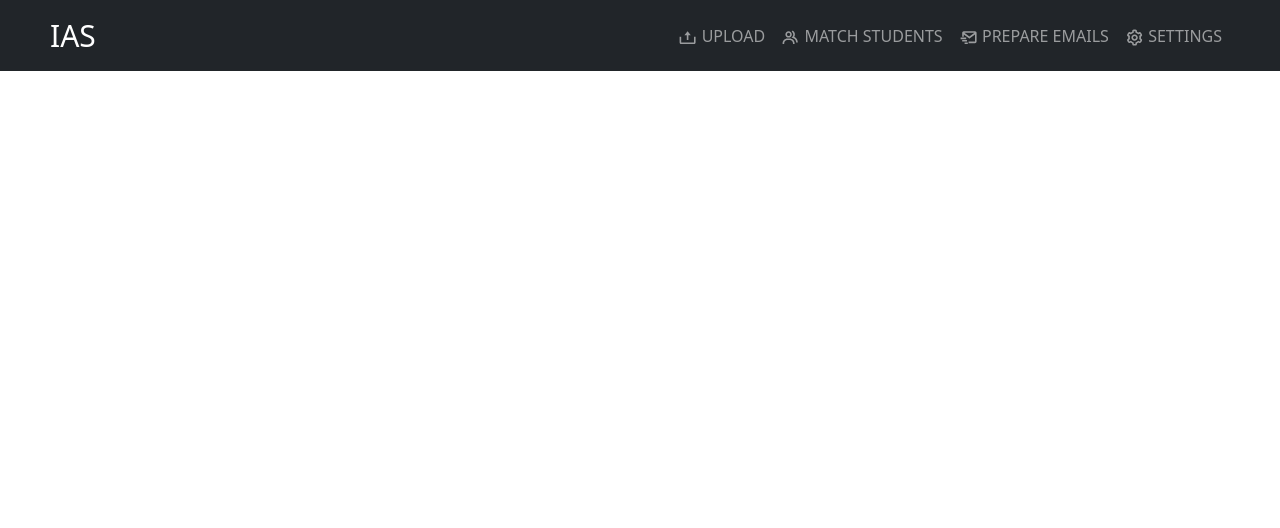
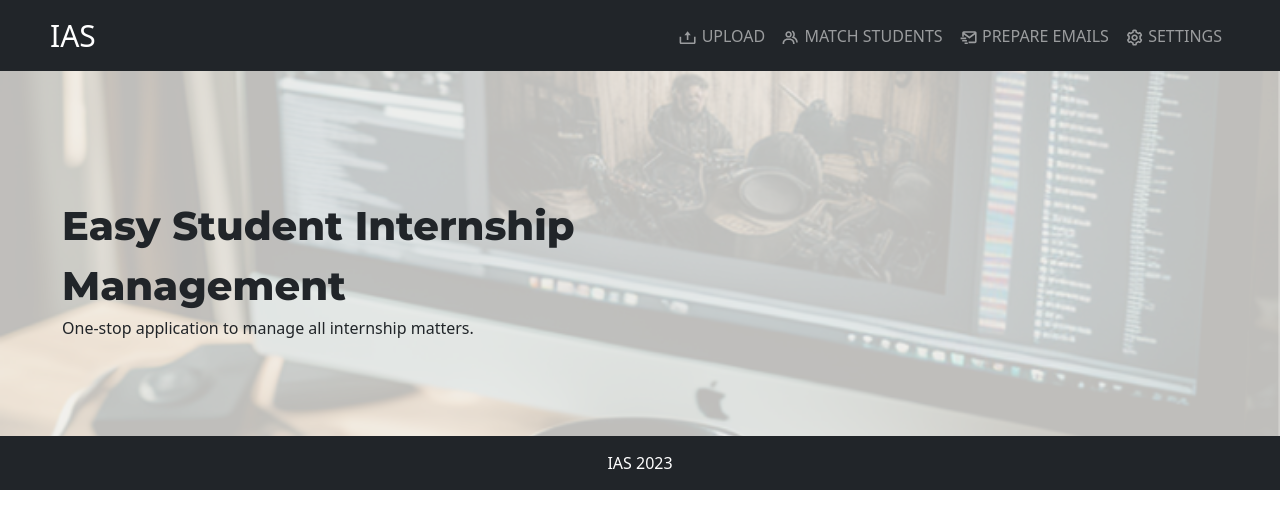
Before and after one commit to devops-assignment1-team1/ias, a React (Create React App) app in the folder frontend/: page /Main in a window 1280 px wide. Shown: the top 528 px of the page. Built offline with nearby package versions, Linux system fonts and the light colour scheme.

Commit message:
Add title component

```diff
--- /dev/null
+++ b/frontend/src/components/Main/Main.css
@@ -0,0 +1,22 @@
+.bg{
+    position: relative;
+}
+
+.bg:before{
+    content: ' ';
+    display: block;
+    position: absolute;
+    left: 0;
+    top: 0;
+    width: 100%;
+    height: 100%;
+    opacity: 0.2;
+    background-image: url("../../../public/Background.PNG");
+    background-repeat: no-repeat;
+    background-position: 50% 0;
+    background-size: cover;
+}
+
+.content{
+    position: relative;
+}
--- /dev/null
+++ b/frontend/src/components/Title/Title.css
@@ -0,0 +1,8 @@
+/* Add style for title */
+#title{
+    font-family: var(--secondary-font);
+    padding: 16px;
+    padding-bottom: 0;
+    padding-left:0;
+    font-size: 40px;
+}
--- /dev/null
+++ b/frontend/src/components/Title/Title.js
@@ -0,0 +1,12 @@
+import React from 'react';
+
+// Import style
+import "./Title.css";
+
+export const Title = ({children}) => {
+    return(
+        <div id="title" data-testid="title">
+            {children}
+        </div>
+    );
+}
--- a/frontend/src/pages/Main.js
+++ b/frontend/src/pages/Main.js
@@ -1,8 +1,20 @@
 import React from 'react'
+
+// Import components
+import { Title } from '../components/Title/Title'
+import "../components/Main/Main.css"
 
 function Main() {
   return (
-    <div></div>
+    <div style={{paddingTop:"180px",textAlign:"initial"}} className="container-fluid m-0 bg">
+    <div className="row content" style={{paddingLeft:"50px", paddingBottom:"80px"}}>
+      {/* Title */}
+      <div className="col">
+          <Title>Easy Student Internship <br/> Management</Title>
+          <p>One-stop application to manage all internship matters.</p>
+      </div>
+    </div>
+  </div>
   )
 }
 
```
